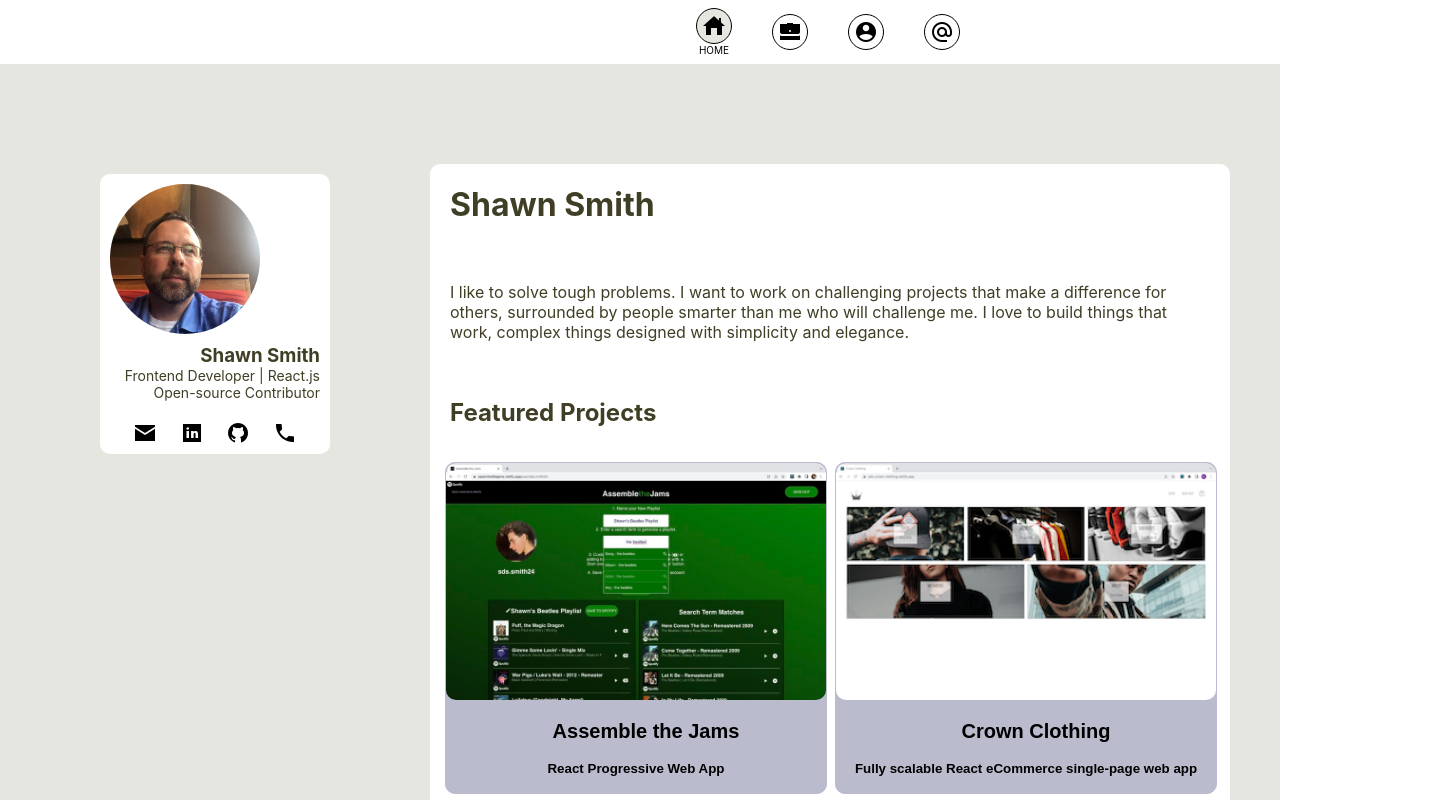
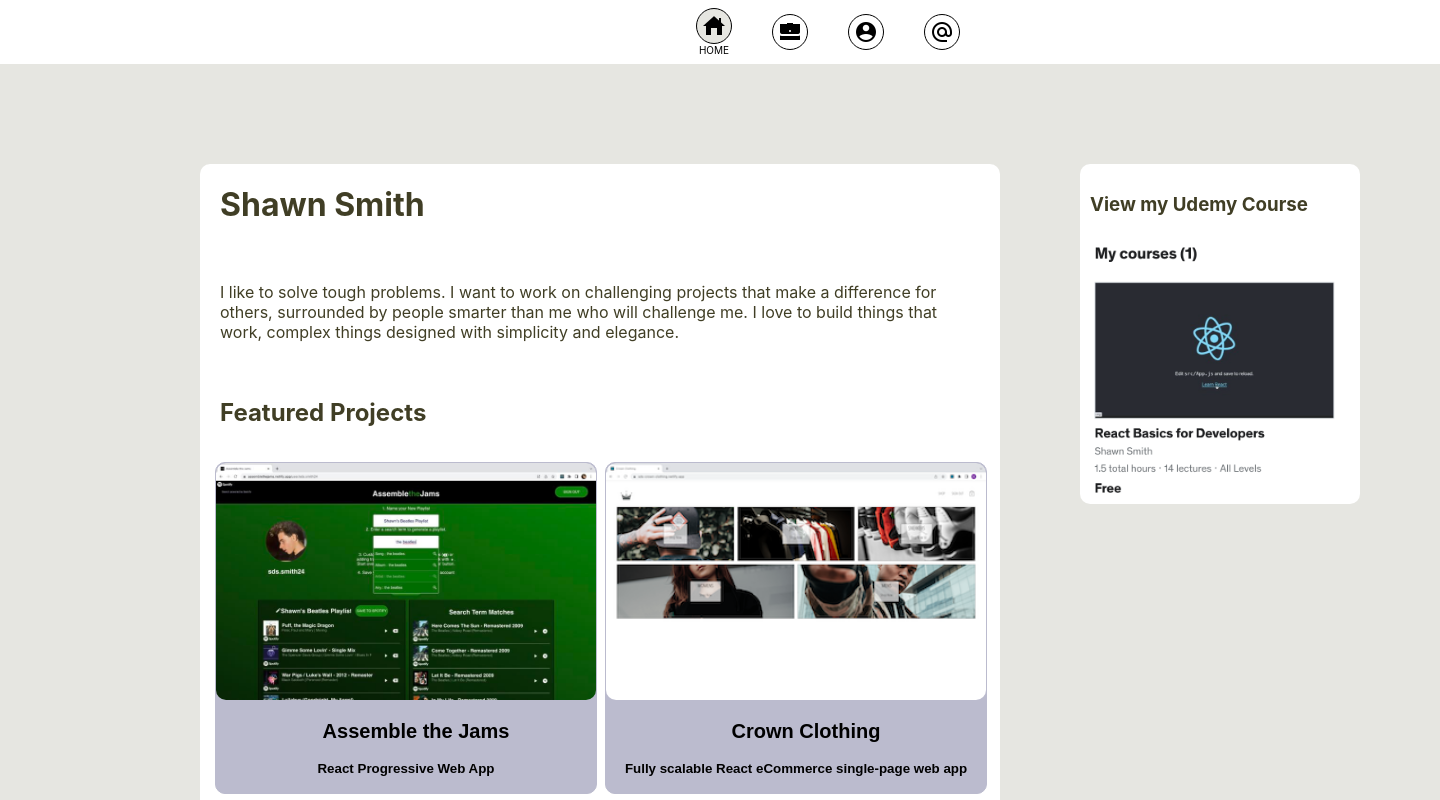
Before and after one commit to sds-smith/portfolio-2.0, a React (Create React App) app: page / in a window 1280 px wide. Shown: the top 800 px of the page, 1440 px wide, since content can reach past the window. Built offline with nearby package versions, Linux system fonts and the light colour scheme; a web font is replaced by a local one.

Commit message:
add udemy sidebar and  udemy contact link data

```diff
--- a/src/assets/data/contact-links.data.ts
+++ b/src/assets/data/contact-links.data.ts
@@ -2,6 +2,7 @@
 import PhoneIcon from '../../assets/icons/phone-24black.png'
 import LinkedinIcon from '../../assets/icons/linkedin-24black.png'
 import GithubIcon from '../../assets/icons/github-24black.png'
+import UdemyIcon from '../../assets/icons/udemy_logo_round.png'
 
 export type ContactLinkType = {
     href: string;
@@ -18,20 +19,29 @@
         id : 'email',
         src : EmailIcon,
         alt : 'email icon for sds.smith24@gmail.com'
-    },    {
+    },
+    {
         href : 'https://www.linkedin.com/in/sds-smith/',
         id : 'linkedin',
         src : LinkedinIcon,
         alt : 'linkedin icon for linkedin.com/shawn-smith'
-    },    {
+    },
+    {
         href : 'https://github.com/sds-smith',
         id : 'github',
         src : GithubIcon,
         alt : 'github icon for github.com/sds-smith'
-    },    {
+    },
+    {
         href : 'tel:12156305599',
         id : 'phone',
         src : PhoneIcon,
         alt : 'phone icon for 215.630.5599'
     },
+    {
+        href : 'https://www.udemy.com/user/shawn-smith-2242/',
+        id : 'udemy',
+        src : UdemyIcon,
+        alt : 'Shawn Smith instructor profile on Udemy.com'
+    },
 ]
--- a/src/components/page-components/certifications-sidebar/certifications-sidebar.component.tsx
+++ b/src/components/page-components/certifications-sidebar/certifications-sidebar.component.tsx
@@ -25,6 +25,7 @@
 
     return (
         <div className={isMobile ? 'CertificationsSidebarContainer CertificationsSidebarMobile' : 'CertificationsSidebarContainer'}>
+            <h3>Certifications</h3>
             {
                 featuredCertifications.map((certification) => (
                     <button
--- a/src/components/page-components/project-picker/project-picker.component.tsx
+++ b/src/components/page-components/project-picker/project-picker.component.tsx
@@ -16,6 +16,7 @@
 
     return (
         <div className={isMobile ? 'ProjectPickerContainer ProjectPickerMobile' : 'ProjectPickerContainer'}>
+            <h3>Projects</h3>
             {
                 projects.map((project, index) => (
                     <button
--- /dev/null
+++ b/src/components/page-components/udemy-sidebar/udemy-sidebar.component.tsx
@@ -0,0 +1,19 @@
+import { FC, useContext } from "react"
+import UdemyCourses from '../../../assets/media/udemy_courses.png'
+import { ResponsiveContext } from "../../../contexts/responsive-context"
+import './udemy-sidebar.styles.scss'
+
+const UdemySidebar: FC = () => {
+    const {isMobile} = useContext(ResponsiveContext)
+
+    return (
+        <div className={isMobile ? 'UdemySidebarContainer UdemySidebarMobile' : 'UdemySidebarContainer'}>
+            <h3>View my Udemy Course</h3>
+            <a className='ProjectButton' href='https://www.udemy.com/user/shawn-smith-2242/' target='_blank' rel="noreferrer">
+                <img src={UdemyCourses} alt='Shawn Smith instructor profile on Udemy.com'/>
+            </a>
+        </div>
+    )
+}
+
+export default UdemySidebar
--- /dev/null
+++ b/src/components/page-components/udemy-sidebar/udemy-sidebar.styles.scss
@@ -0,0 +1,34 @@
+
+.UdemySidebarContainer {
+    background-color: white;
+    margin: 100px 80px;
+    padding: 10px;
+    border-radius: 10px;
+    width: 260px;
+    overflow-y: scroll;
+    max-height: 80vh;
+    height: 40vh;
+
+    .ProjectButton {
+        padding: 0px;
+        border: none;
+        border-radius: 10px;
+        background-color: none;
+        margin: 5px 0px;
+
+
+
+        img {
+            width: 95%;
+            &:hover {
+                transform: scale(1.2);
+                cursor: pointer;
+            }
+        }
+    }
+}
+
+.UdemySidebarMobile {
+    margin: 20px;
+    width: 80%;
+}
--- a/src/components/reusable-material-components/contact-card/contact-card.styles.scss
+++ b/src/components/reusable-material-components/contact-card/contact-card.styles.scss
@@ -2,4 +2,5 @@
 .ContactCardContainer {
     display: flex;
     justify-content: space-evenly;
+    z-index: 10;
 }
--- a/src/components/reusable-material-components/contact-link/contact-link.component.tsx
+++ b/src/components/reusable-material-components/contact-link/contact-link.component.tsx
@@ -11,6 +11,8 @@
         <a
             className='ContactLink'
             href={contactLink.href}
+            target='_blank'
+            rel="noreferrer"
             id={contactLink.id}
         >
             <img
--- a/src/components/reusable-material-components/signature-card/signature-card.component.tsx
+++ b/src/components/reusable-material-components/signature-card/signature-card.component.tsx
@@ -8,15 +8,18 @@
 const SignatureCard = () => {
 
     return (
-        <Link to='about' className="SignatureCardContainer">
+        <div className="SignatureCardContainer">
+            <Link to='about' className='AboutLink' >
                <img className='ProfilePic' src={ProfilePic} alt='portrait of Shawn Smith'/>
                <div className='Signature'>
                    <h3 className='SignatureText'>Shawn Smith</h3>
                    <p className='SignatureText'>Frontend Developer | React.js</p>
                    <p className='SignatureText'>Open-source Contributor</p>
                </div>
+            </Link>
             <ContactCard />
-        </Link>
+        </div>
+
     )
 }
 
--- a/src/components/reusable-material-components/signature-card/signature-card.styles.scss
+++ b/src/components/reusable-material-components/signature-card/signature-card.styles.scss
@@ -11,6 +11,7 @@
     text-decoration: none;
     color: rgb(64, 62, 37);
 
+    .AboutLink {
         &:visited {
             color: rgb(64, 62, 37);
         }
@@ -44,5 +45,7 @@
         p {
             font-size: 14px;
         }
+    }
+
 
 }
--- a/src/routes/home/home.component.tsx
+++ b/src/routes/home/home.component.tsx
@@ -1,7 +1,7 @@
-import { useEffect, useContext } from "react"
+import { useEffect, useContext, Fragment } from "react"
 import HomeFeatureCard from "../../components/page-components/home-feature-card/home-feature-card.component"
+import UdemySidebar from "../../components/page-components/udemy-sidebar/udemy-sidebar.component"
 import { ResponsiveContext } from "../../contexts/responsive-context"
-// import {about} from '../../assets/data/about.data'
 
 import "./home.styles.scss"
 
@@ -20,7 +20,11 @@
     return (
         <div className="HomeContainer">
             {activeView.outlet &&
+            <Fragment>
                 <HomeFeatureCard />
+                <UdemySidebar />
+            </Fragment>
+
             }
         </div>
     )
```
Also changed, not shown: src/assets/icons/udemy_logo_round.png (added), src/assets/media/udemy_courses.png (added). Lines whose indentation alone changed are shown as unchanged.
